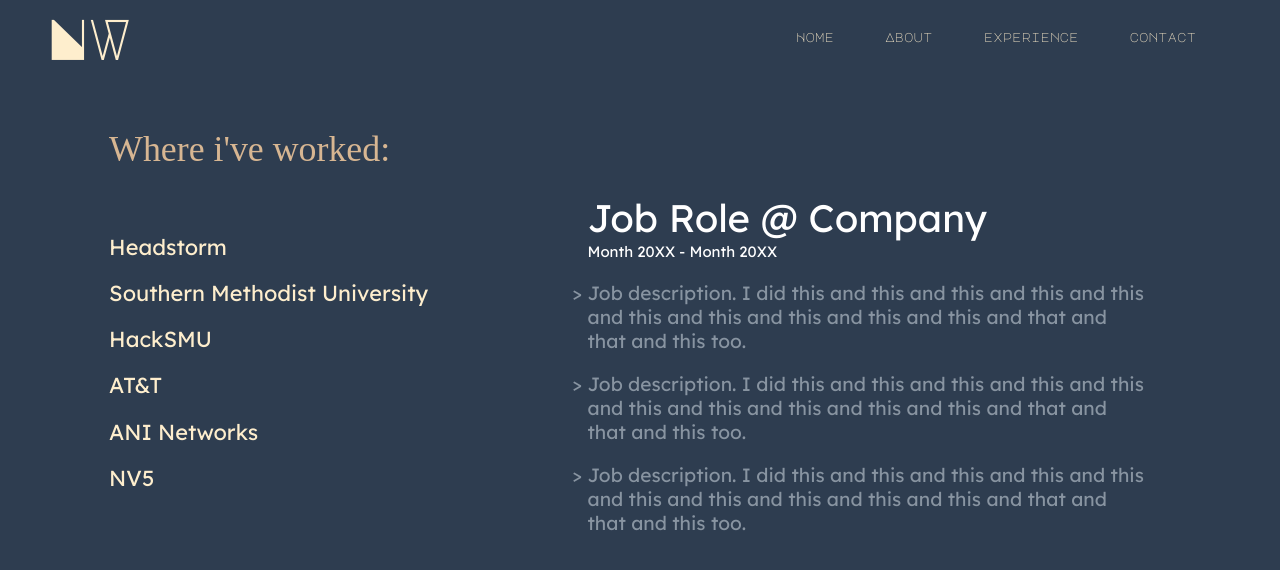
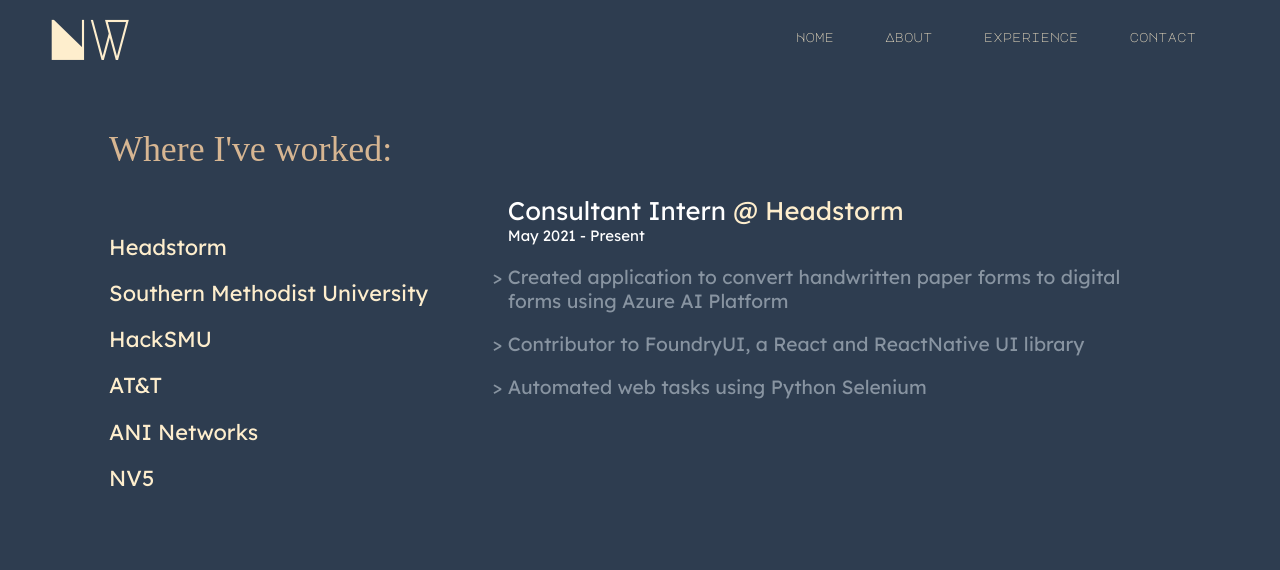
Before and after one commit to n-wes/personal_website, a Vue app in the folder client/: page /Experience in a window 1280 px wide. Shown: the top 570 px of the page. Built offline with nearby package versions, Linux system fonts and the light colour scheme; a web font is replaced by a local one.

Commit message:
experience

```diff
--- a/client/src/components/Experience.vue
+++ b/client/src/components/Experience.vue
@@ -1,25 +1,107 @@
 <template>
   <div class="container small-margin-top">
-    <h1 class="item-1">Where i've worked:</h1>
+    <h1 class="item-1">Where I've worked:</h1>
     <ul class="company-list">
-      <li><span>Headstorm</span></li>
-      <li><span>Southern Methodist University</span></li>
-      <li><span>HackSMU</span></li>
-      <li><span>AT&#38T</span></li>
-      <li><span>ANI Networks</span></li>
-      <li><span>NV5</span></li>
+      <li><span value='headstorm' @click='setCompany'>Headstorm</span></li>
+      <li><span value='smu' @click='setCompany'>Southern Methodist University</span></li>
+      <li><span value='hacksmu' @click='setCompany'>HackSMU</span></li>
+      <li><span value='att' @click='setCompany'>AT&#38T</span></li>
+      <li><span value='ani' @click='setCompany'>ANI Networks</span></li>
+      <li><span value='nv5' @click='setCompany'>NV5</span></li>
     </ul>
     <div>
-      <h2 class="no-margin-top no-margin-bottom">Job Role <span>@ Company</span></h2>
-      <h3 class="no-margin-top">Month 20XX - Month 20XX</h3>
+      <h2 class="no-margin-top no-margin-bottom">{{ company.role }} <span>@ {{ company.name }}</span></h2>
+      <h3 class="no-margin-top">{{ company.timespan }}</h3>
       <ul class="descriptive-list">
-        <li><p>Job description. I did this and this and this and this and this and this and this and this and this and this and that and that and this too.</p></li>
-        <li><p>Job description. I did this and this and this and this and this and this and this and this and this and this and that and that and this too.</p></li>
-        <li><p>Job description. I did this and this and this and this and this and this and this and this and this and this and that and that and this too.</p></li>
+        <li v-for='description in company.roleDescriptions'><span>{{ description }}</span></li>
       </ul>
     </div>
   </div>
 </template>
+
+<script>
+const Company = class {
+  constructor(name, role, timespan, roleDescriptions) {
+    this.name = name,
+    this.role = role,
+    this.timespan = timespan,
+    this.roleDescriptions = roleDescriptions
+  }
+}
+const companies = {
+  headstorm: new Company(
+    'Headstorm',
+    'Consultant Intern',
+    'May 2021 - Present',
+    [
+      'Created application to convert handwritten paper forms to digital forms using Azure AI Platform',
+      'Contributor to FoundryUI, a React and ReactNative UI library',
+      'Automated web tasks using Python Selenium'
+    ]
+  ),
+  smu: new Company(
+    'SMU',
+    'Teaching Assistant',
+    'January 2020 - Present',
+    [
+      'Mentored 60+ students in Arduino programming, mechanical design, and project management',
+      'Maintain Arduino libraries and documentation used by students to control robot movements and sensors'
+    ]
+  ),
+  hacksmu: new Company (
+    'HackSMU',
+    'Director',
+    'August 2019 - Present',
+    [
+      'Lead organizer for SMU’s annual hackathon, attracting 100+ students',
+      'Hosted weekly meetings with a team of six organizers to plan hackathon budget, logistics, and promotion',
+      'Managed $8,000 club budget for hackathon and club events',
+      'Created python scripts to clean and analyze hackathon participant demographic data'
+    ]
+  ),
+  att: new Company(
+    'AT&T',
+    'Software Engineering Intern',
+    'June 2020 - August 2020',
+    [
+      'Created interfaces and APIs using React and Java Spring Boot for internal project management tools',
+      'Collaborated with 5 interns to create TurnUp, a web-application to assess the probability of employees contracting COVID-19 and track employee presence to prevent overcrowding of buildings',
+      'Full-stack developer and designer for TurnUp, using MongoDB, Express, Node, and React'
+    ]
+  ),
+  ani: new Company(
+    'ANI Networks',
+    'Software Engineering Intern',
+    'May 2019 - August 2019',
+    [
+      'Developed a web-app to manage employee purchase orders using ASP.NET',
+      'Designed database schemas for storing employee purchasing data in Microsoft SQL Server',
+      'Used C# and SQL to create automatic email notifications and find data anomalies'
+    ]
+  ),
+  nv5: new Company(
+    'NV5',
+    'Mechanical Engineering Intern',
+    'May 2017 - August 2017',
+    [
+      'Assisted mechanical engineers in the designing and planning of HVAC systems and structures of commercial buildings in the Las Vegas Area and surrounding regions'
+    ]
+  )
+}
+export default {
+  data() {
+    return {
+      company: companies['headstorm']
+    }
+  },
+  methods: {
+    setCompany(event) {
+      const company = event.target.attributes[0].value
+      this.company = companies[company]
+    }
+  }
+}
+</script>
 
 <style scoped>
   .container {
@@ -27,7 +109,7 @@
     padding-right: 10%;
     text-align: left;
     display: grid;
-    grid-template-columns: 6fr 7fr;
+    grid-template-columns: 5fr 8fr;
   }
   h1 {
     color: var(--darksalmon);
@@ -39,6 +121,12 @@
     color: white;
     font-weight: 100;
   }
+  h2 {
+    font-size: 2rem;
+  }
+  h2 span {
+    color: var(--paleorange)
+  }
   .company-list {
     list-style: none;
     display: flex;
@@ -46,7 +134,7 @@
     padding-left: 0;
     padding-top: 2rem;
   }
-  .company-list li {
+  .company-list li, .descriptive-list li {
     margin-bottom: 1.5rem;
   }
   .company-list li span {
```
Also changed, not shown: 1 other file (tests, documents, lock files or other folders).
